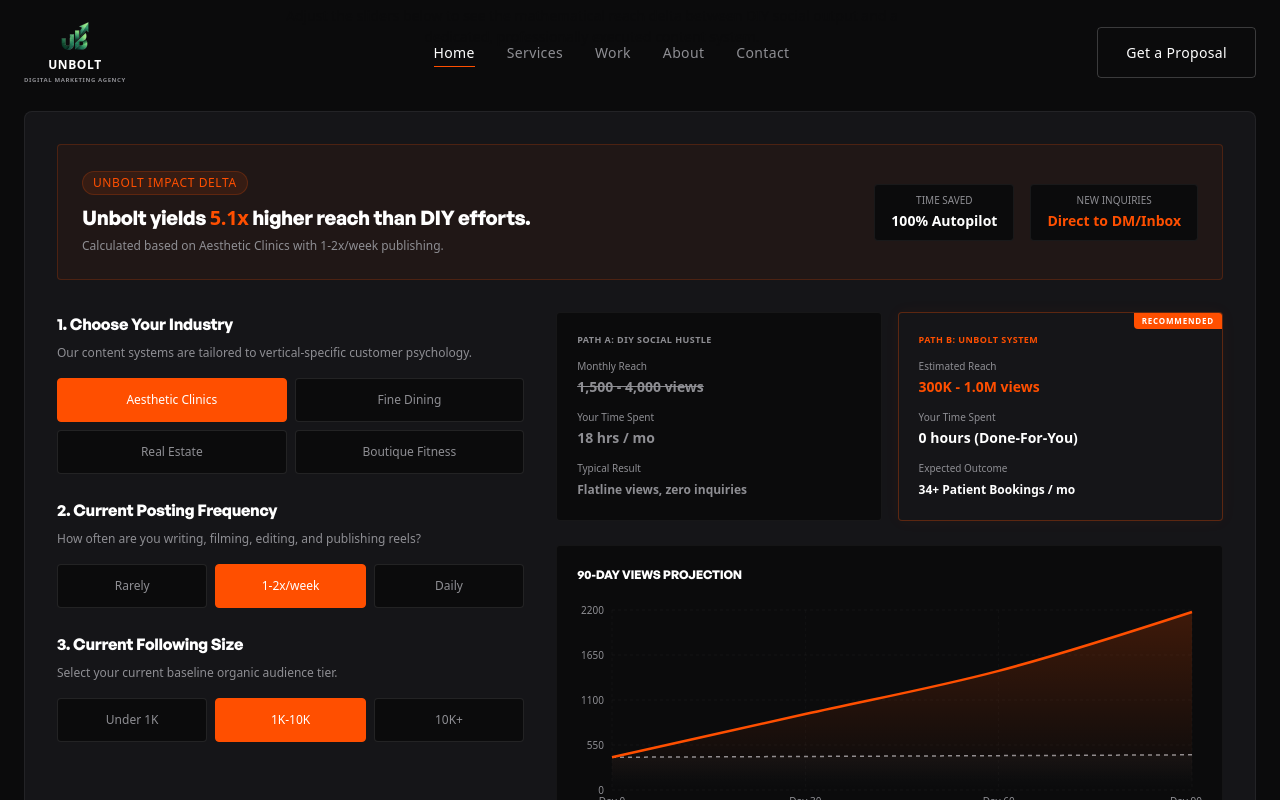
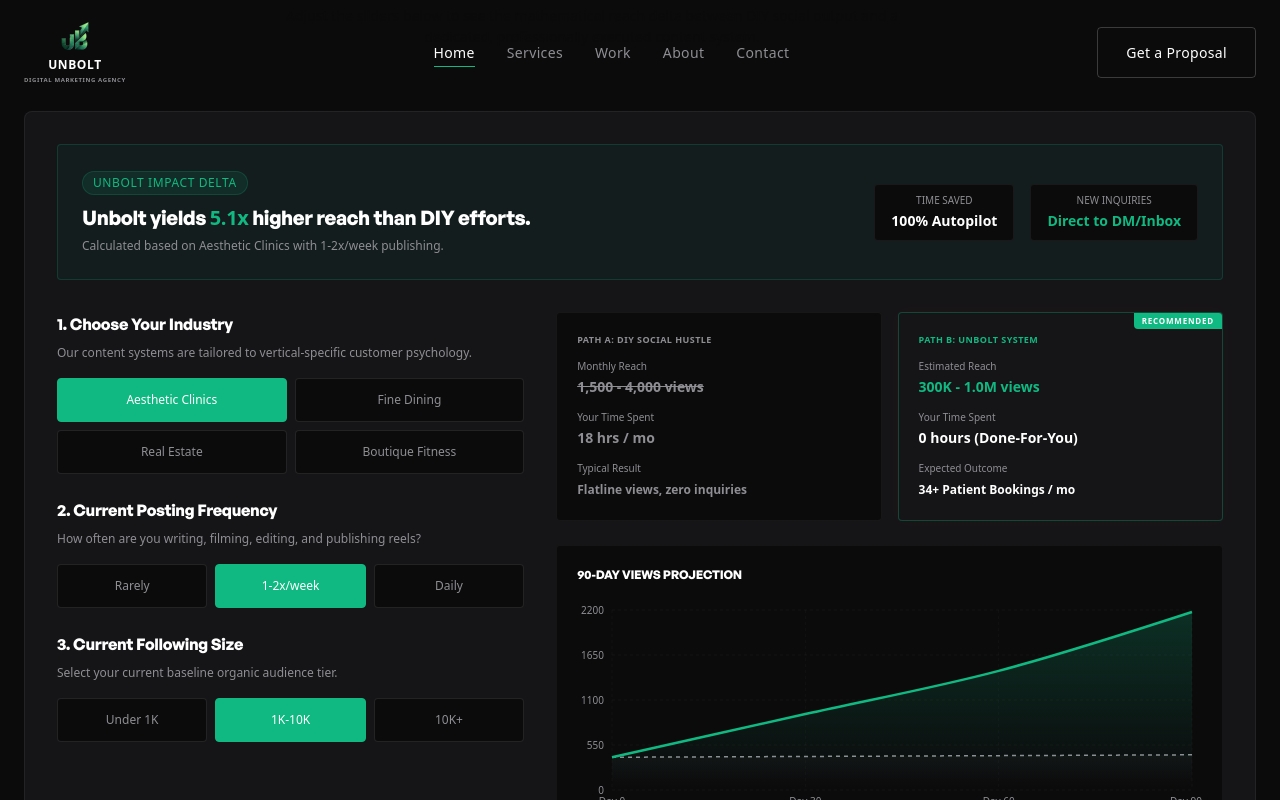
Before and after one commit to siddardha69/unbolt, a Next.js app: page / in a window 1280 px wide. Both pictures are taken after a click on the button "Aesthetic Clinics". Shown: the part 1429-2229 px from the top of the page. Built offline with nearby package versions, Linux system fonts and the light colour scheme.

Commit message:
Change theme accent colors from orange to logo green (#10B981) site-wide

```diff
--- a/src/app/globals.css
+++ b/src/app/globals.css
@@ -5,7 +5,7 @@
   --color-*: initial;
   --color-base: #0B0B0C;
   --color-base-light: #151518;
-  --color-accent: #FF4F00;
+  --color-accent: #10B981;
   --color-text-primary: #FFFFFF;
   --color-text-muted: #8E8E93;
 
--- a/src/components/home/GrowthVisualizer.tsx
+++ b/src/components/home/GrowthVisualizer.tsx
@@ -316,8 +316,8 @@
                   >
                     <defs>
                       <linearGradient id="colorUpbolt" x1="0" y1="0" x2="0" y2="1">
-                        <stop offset="5%" stopColor="#FF4F00" stopOpacity={0.2}/>
-                        <stop offset="95%" stopColor="#FF4F00" stopOpacity={0}/>
+                        <stop offset="5%" stopColor="#10B981" stopOpacity={0.2}/>
+                        <stop offset="95%" stopColor="#10B981" stopOpacity={0}/>
                       </linearGradient>
                       <linearGradient id="colorDiy" x1="0" y1="0" x2="0" y2="1">
                         <stop offset="5%" stopColor="#8E8E93" stopOpacity={0.05}/>
@@ -362,7 +362,7 @@
                       name="Unbolt Managed System"
                       type="monotone"
                       dataKey="Upbolt"
-                      stroke="#FF4F00"
+                      stroke="#10B981"
                       strokeWidth={2.5}
                       fillOpacity={1}
                       fill="url(#colorUpbolt)"
```
